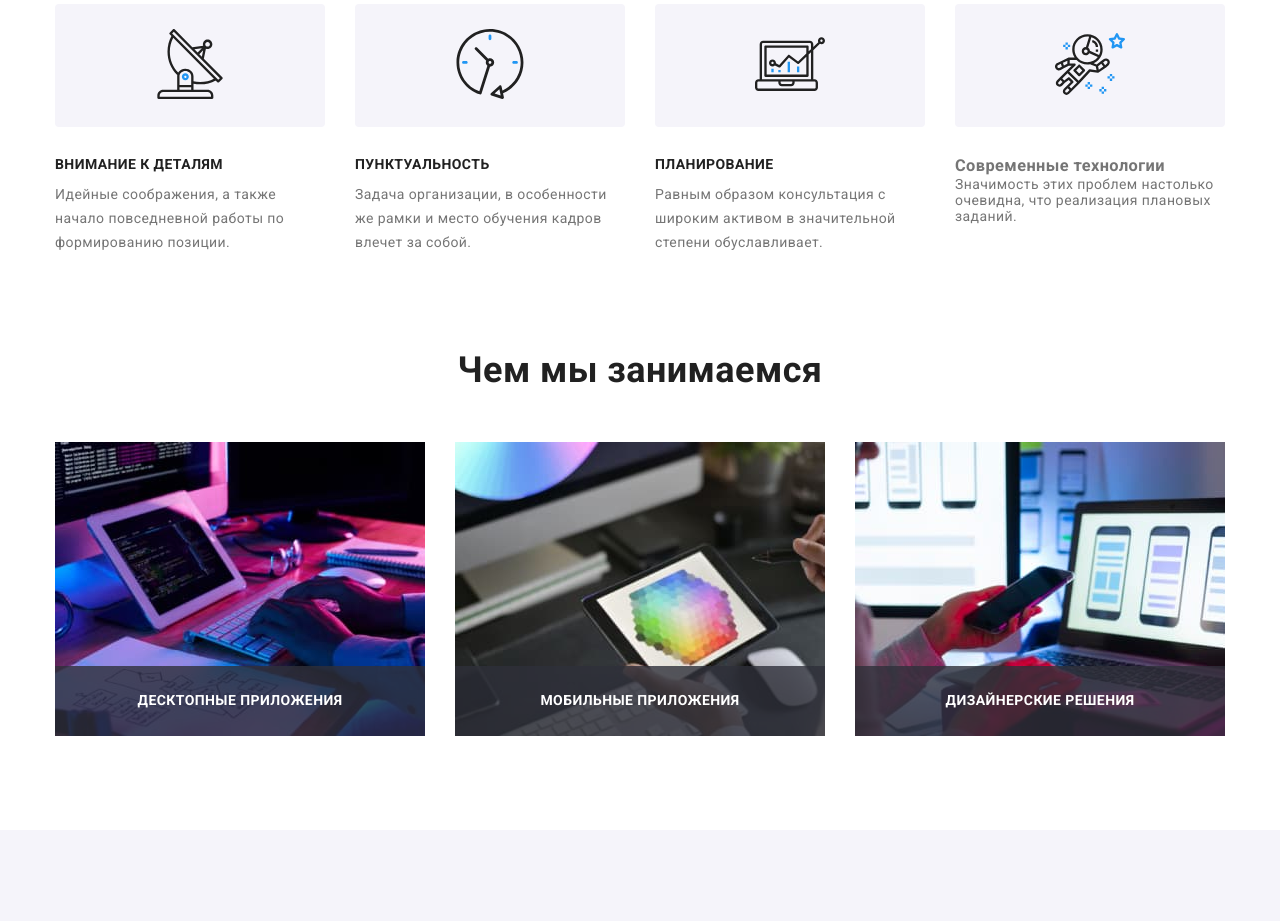
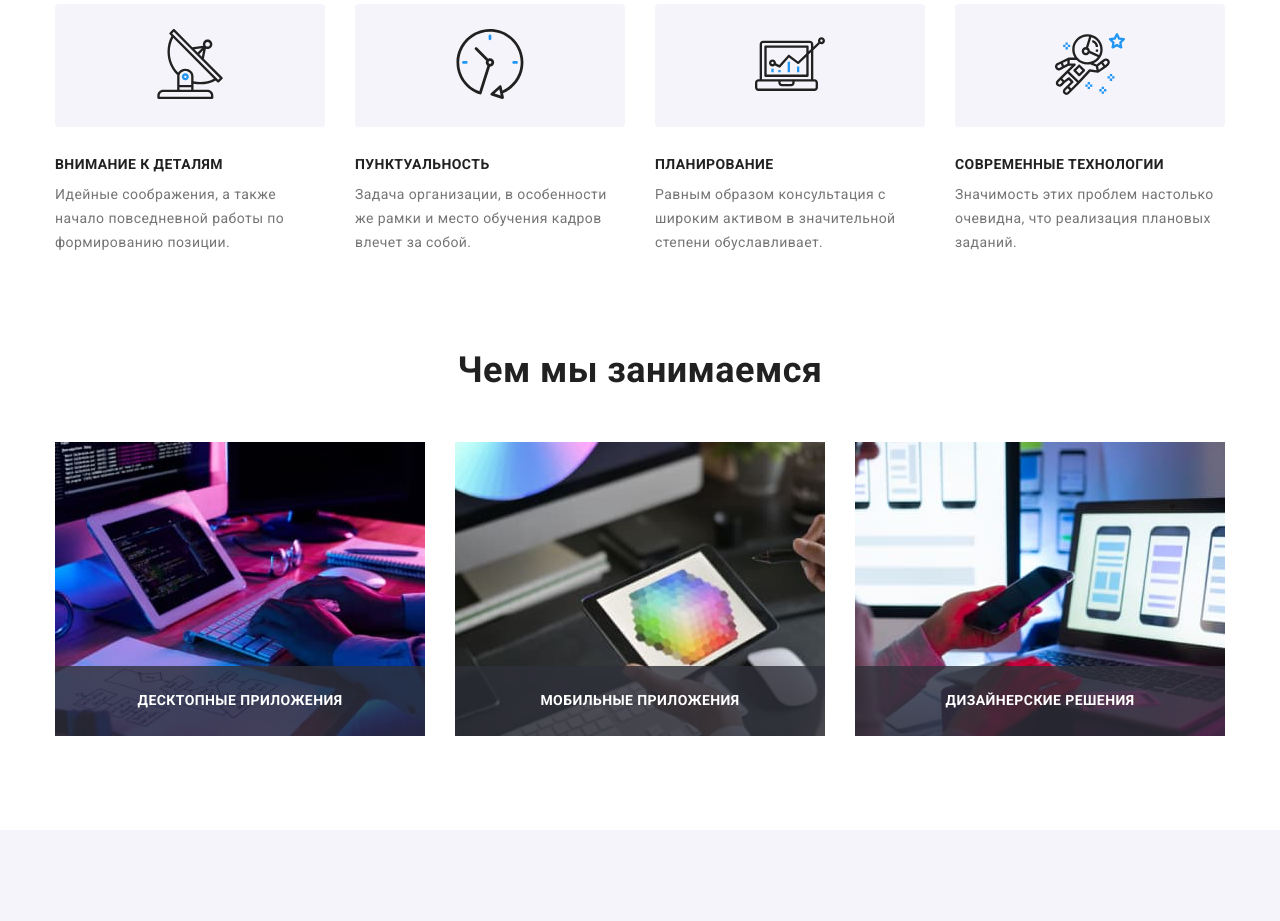
Before and after one commit to GoDmitrAn/goit-markup-hw-07, a plain HTML site: page index.html in a window 1280 px wide. Shown: the part 773-1694 px from the top of the page. Drawn offline with nearby package versions, Linux system fonts and the light colour scheme.

Commit message:
fix features-title

```diff
--- a/index.html
+++ b/index.html
@@ -90,8 +90,8 @@
                                 <use href="./images/symbol-optimize-full.svg#icon-astronaut-features"></use>
                             </svg>
                         </div>
-                        <h3 class="features-_list_title">Современные технологии</h3>
-                        <p class="features_-list_description">Значимость этих проблем настолько очевидна, что реализация плановых заданий.</p>
+                        <h3 class="features-list__title">Современные технологии</h3>
+                        <p class="features-list__description">Значимость этих проблем настолько очевидна, что реализация плановых заданий.</p>
                     </li>
                 </ul>
            </div>
```
